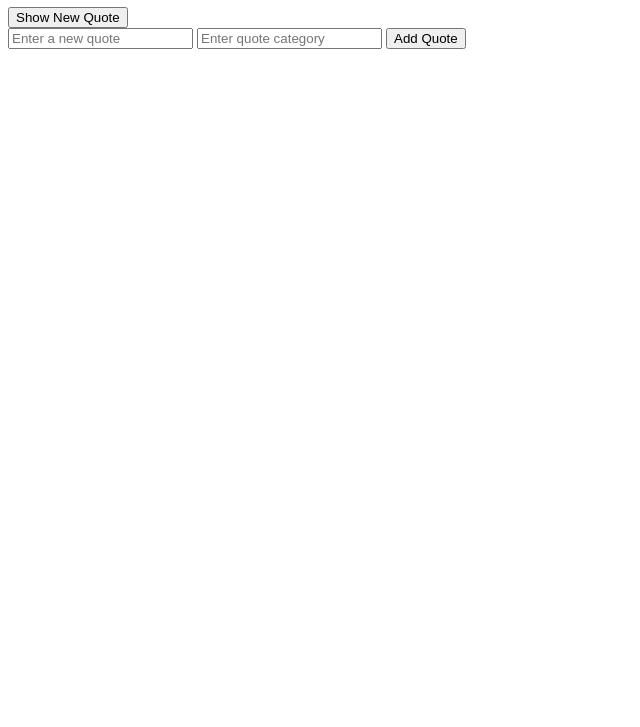
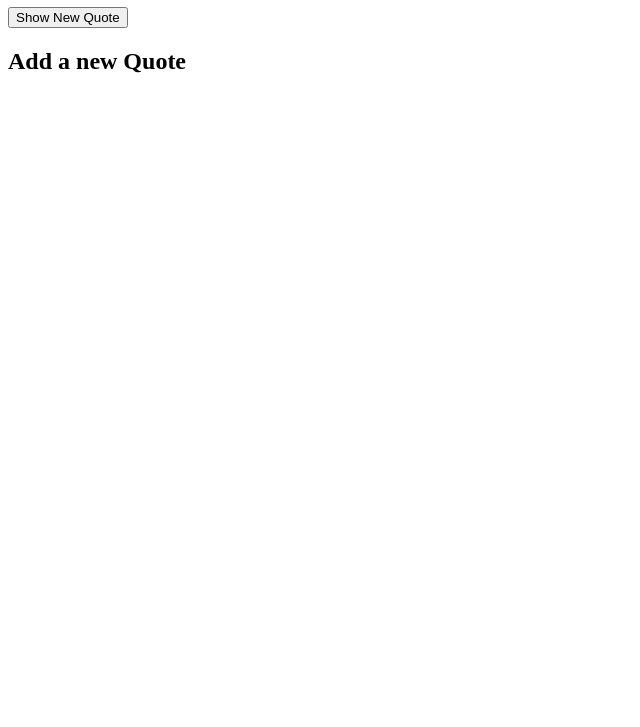
Before and after one commit to Phethile58/alx_fe_javascript, a plain HTML site: page dom-manipulation/index.html in a window 1280 px wide. Shown: the part 73-800 px from the top of the page, without its empty margins (0-640 px from the left). Drawn offline with Linux system fonts and the light colour scheme.

Commit message:
Added index.html to directory

```diff
--- a/dom-manipulation/index.html
+++ b/dom-manipulation/index.html
@@ -12,11 +12,8 @@
 
     <button id="newQuote">Show New Quote</button>
 
-  <div>
-    <input id="newQuoteText" type="text" placeholder="Enter a new quote" />
-    <input id="newQuoteCategory" type="text" placeholder="Enter quote category" />
-    <button id="addQuoteBtn">Add Quote</button>
-  </div>
+     <h2>Add a new Quote</h2>
+  <div id="formContainer"></div>
 
     <script src="script.js"></script>
   </body>
```
